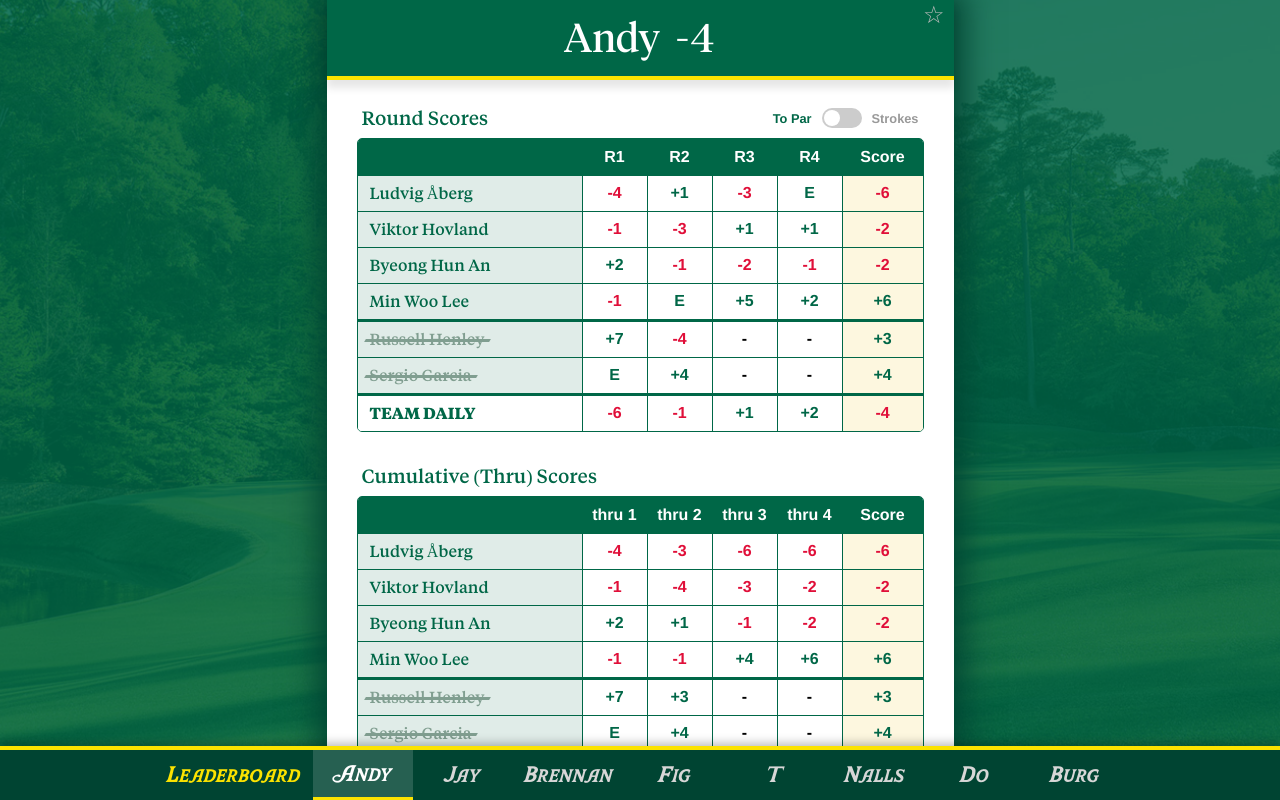
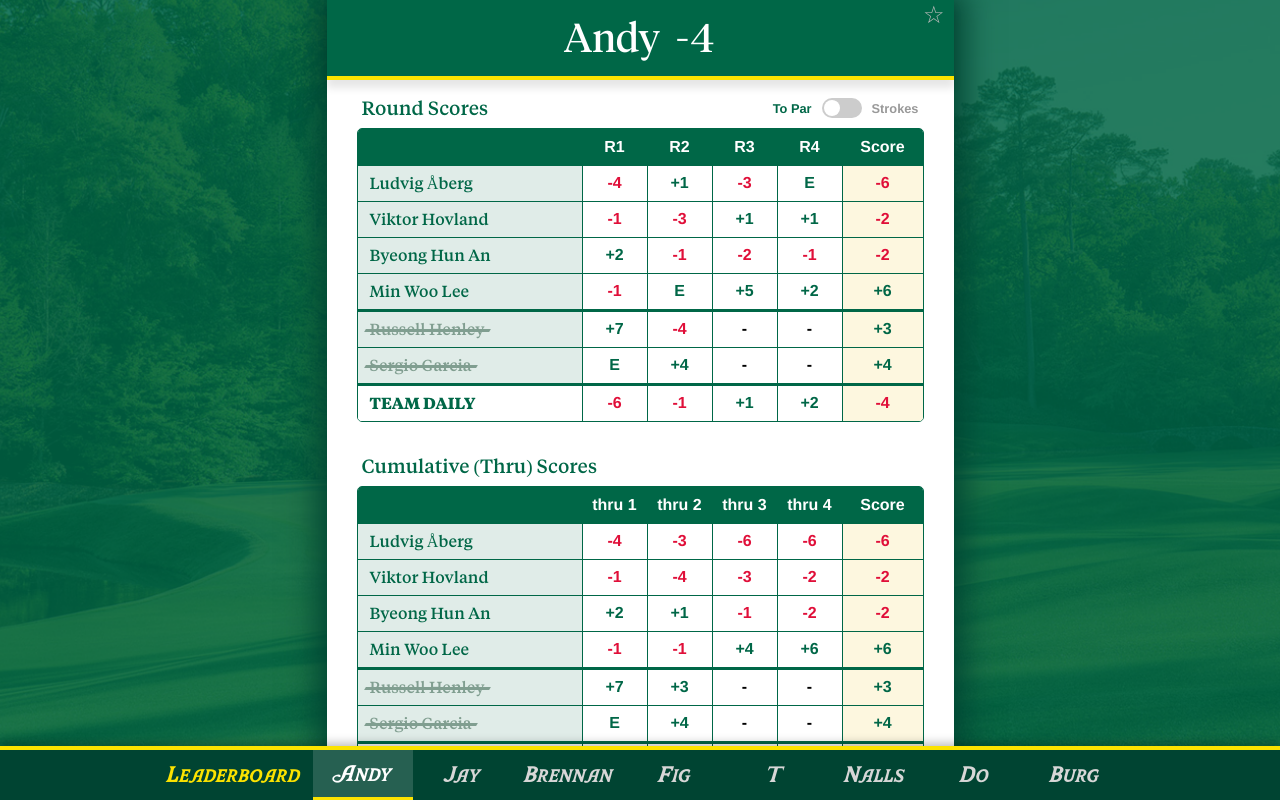
Before and after one commit to KFig21/masters-pool, a React (Vite) app: page /team/Andy in a window 1280 px wide. Built offline with nearby package versions, Linux system fonts and the light colour scheme.

Commit message:
update footer

```diff
--- a/src/UI/pages/team/components/scorecard/styles.scss
+++ b/src/UI/pages/team/components/scorecard/styles.scss
@@ -6,7 +6,7 @@
     display: flex;
     flex-direction: column;
     gap: 10px;
-    padding: 20px 30px 50px 30px;
+    padding: 10px 30px 50px 30px;
 
     @include mobile {
         padding: 15px 10px 30px 10px;
--- a/src/UI/pages/team/styles.scss
+++ b/src/UI/pages/team/styles.scss
@@ -186,6 +186,7 @@
                 align-items: center;
                 justify-content: center;
                 width: 100%;
+                padding: 0px 0px 50px 0px;
 
                 @include mobile {
                     padding: 35px 0px 35px 0px;
```
